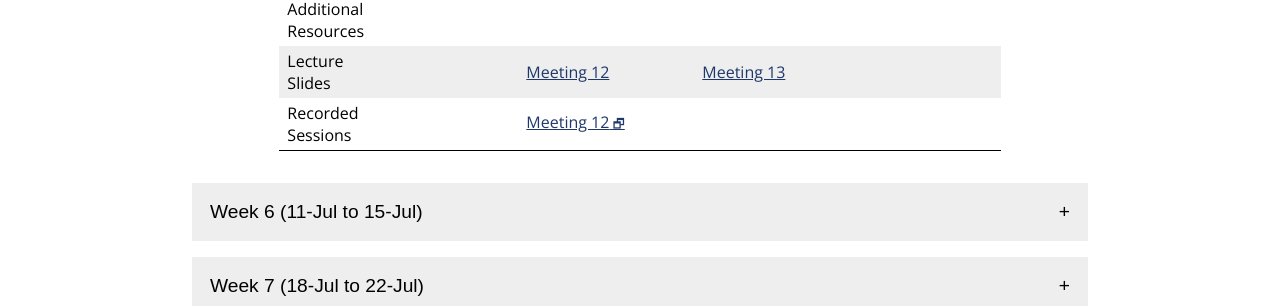
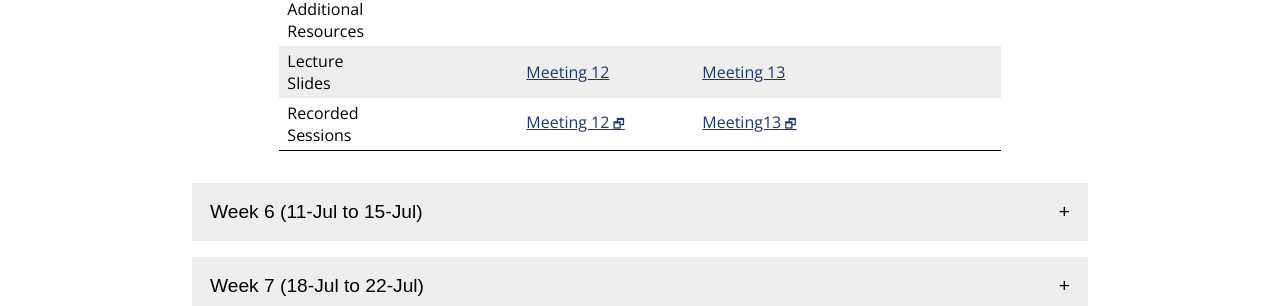
Before and after one commit to jhu-ip/cs220-summer22, a Jekyll site: the page built from material.md, in a window 1280 px wide. Shown: the part 956-1262 px from the top of the page. Built offline with Jekyll 4.4.1, drawn with Linux system fonts in a browser that asks for light colours; some web fonts are replaced.

Commit message:
link to meeting 13 lecture recording

```diff
--- a/material.csv
+++ b/material.csv
@@ -159,6 +159,7 @@ Week,Day,Date,Type,Link text,URL
 5,3,8-Jul,Recap,Day 24,questions/day24.html
 5,3,8-Jul,Exercise,Exercise 24,exercise/ex24.html
 5,3,8-Jul,LectureSlides,Meeting 13,slides/class13.pdf
+5,3,8-Jul,Recording,Meeting13,https://jh.hosted.panopto.com/Panopto/Pages/Viewer.aspx?id=e00792a2-7672-4fe7-a25f-aecc011ad001
 
 6,1,11-Jul,Video,C++ I/O stream and stringstream,https://jh.hosted.panopto.com/Panopto/Pages/Viewer.aspx?id=f35cdf8e-80d0-4d88-b9e3-ae2300279562
 6,1,11-Jul,Video,Intro to Object Oriented Programming,https://jh.hosted.panopto.com/Panopto/Pages/Viewer.aspx?id=090adf84-0330-4c2f-9c73-ae230027a599
--- a/material.md
+++ b/material.md
@@ -298,7 +298,7 @@ the materials for that week.
       <td>Recorded<br>Sessions</td>
       <td></td>
       <td><a class='external' target='_blank' href='https://jh.hosted.panopto.com/Panopto/Pages/Viewer.aspx?id=782b5b6c-5974-4798-9818-aeca011428b5'>Meeting 12</a></td>
-      <td></td>
+      <td><a class='external' target='_blank' href='https://jh.hosted.panopto.com/Panopto/Pages/Viewer.aspx?id=e00792a2-7672-4fe7-a25f-aecc011ad001'>Meeting13</a></td>
     </tr>
   </tbody>
 </table>
```
